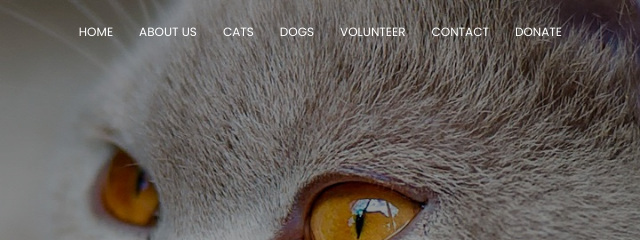
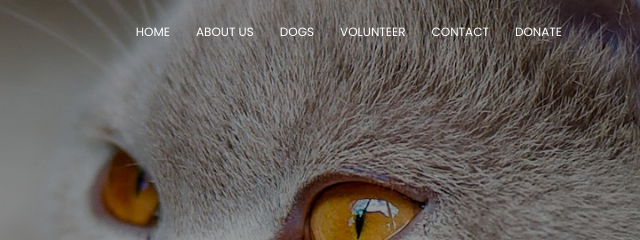
Before and after one commit to kayleybannister/LC-Paws, a plain HTML site: page index.html in a window 1280 px wide. Shown: the top 240 px of the page, 640-1280 px from the left. Drawn offline with nearby package versions, Linux system fonts and the light colour scheme; some packages are replaced by stand-ins of ours.

Commit message:
still working

```diff
--- a/index.html
+++ b/index.html
@@ -40,7 +40,6 @@
 				        <ul class="nav-menu">
 				          <li class="menu-active"><a href="index.html">Home</a></li>
 				          <li><a href="about.html">About Us</a></li>
-				          <li><a href="cats.html">Cats</a></li>
 				          <li><a href="dogs.html">Dogs</a></li>
 				          <li><a href="volunteer.html">Volunteer</a></li>
 				          <li><a href="contact.html">Contact</a></li>
```
